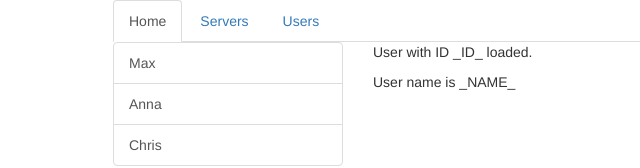
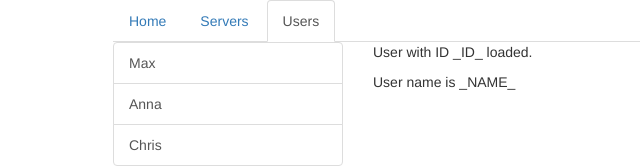
Before and after one commit to iatid23/125Routing, an Angular app in the folder Routing/: page /users in a window 1280 px wide. Shown: the top 168 px of the page, without its empty margins (152-792 px from the left). Built offline with nearby package versions, Linux system fonts and the light colour scheme.

Commit message:
navigation (not programmatically)

```diff
--- a/Routing/src/app/app.component.html
+++ b/Routing/src/app/app.component.html
@@ -2,9 +2,26 @@
   <div class="row">
     <div class="col-xs-12 col-sm-10 col-md-8 col-sm-offset-1 col-md-offset-2">
       <ul class="nav nav-tabs">
-        <li role="presentation" class="active"><a href="#">Home</a></li>
-        <li role="presentation"><a href="#">Servers</a></li>
-        <li role="presentation"><a href="#">Users</a></li>
+        <!-- <li role="presentation" class="active"><a href="/">Home</a></li>
+        <li role="presentation"><a href="/servers">Servers</a></li>
+        <li role="presentation"><a href="/users">Users</a></li> -->
+
+        <li role="presentation"
+            routerLinkActive="active"
+            [routerLinkActiveOptions]="{exact: true}">
+            <a routerLink="/">Home</a>
+        </li>
+        <li
+            role="presentation"
+            routerLinkActive="active"
+            >
+            <a routerLink="/servers">Servers</a>
+        </li>
+        <li
+            role="presentation"
+            routerLinkActive="active">
+            <a [routerLink]="['/users']">Users</a>
+        </li>
       </ul>
     </div>
   </div>
```
